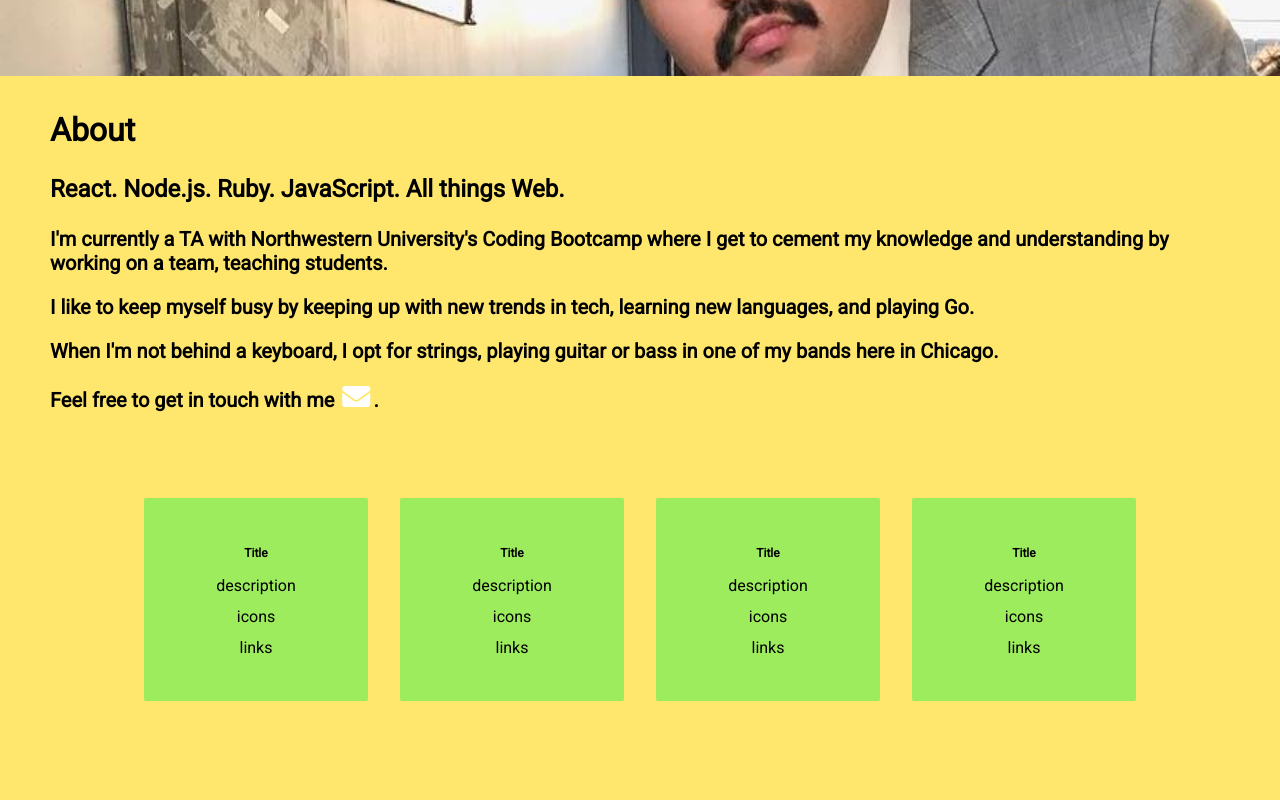
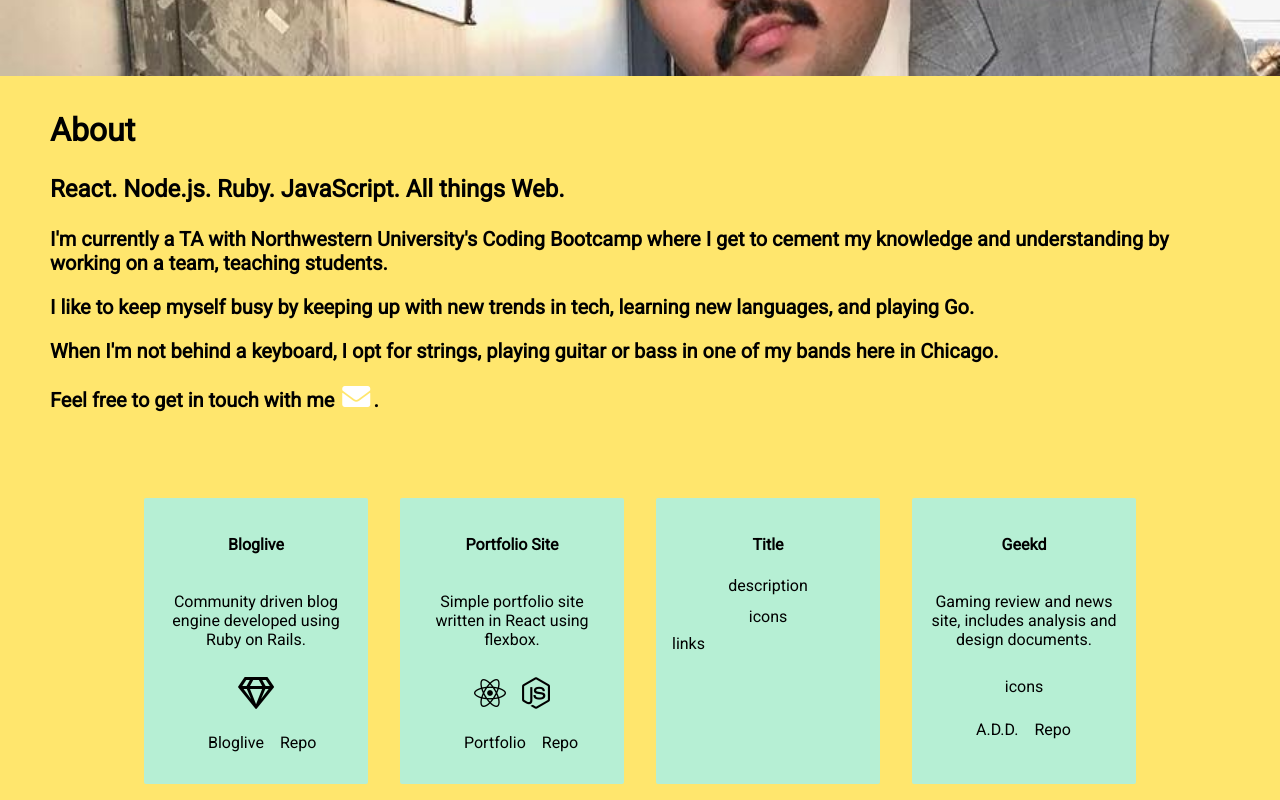
Before and after one commit to sunnlamp/landing-page, a React (Create React App) app: page / in a window 1280 px wide. Shown: the part 532-1332 px from the top of the page. Before the commit the page ends 1249 px from the top, so only its background shows below. Built offline with nearby package versions, Linux system fonts and the light colour scheme.

Commit message:
added more content to Portfolio.js, added CSS for component

```diff
--- a/src/Portfolio.js
+++ b/src/Portfolio.js
@@ -3,10 +3,44 @@ import React from 'react'
 const Portfolio = () => (
   <div className="portfolio">
     <div className="portfolio-card">
-      <h4>Title</h4>
-      <div className="card-description">description</div>
-      <div className="card-icons">icons</div>
-      <div className="card-links">links</div>
+      <h4>Bloglive</h4>
+      <div className="card-description">
+        <p>
+          Community driven blog engine
+          developed using Ruby on Rails.
+        </p>
+      </div>
+      <div className="card-icons">
+        <i className="far fa-gem">
+        </i>
+      </div>
+      <div className="card-links">
+        <ul>
+          <li><a target="_blank" href="https://powerful-basin-94829.herokuapp.com/">Bloglive</a></li>
+          <li><a target="_blank" href="https://github.com/sunnlamp/bloglive">Repo</a></li>
+        </ul>
+      </div>
+    </div>
+    <div className="portfolio-card">
+      <h4>Portfolio Site</h4>
+      <div className="card-description">
+        <p>
+          Simple portfolio site written
+          in React using flexbox.
+        </p>
+      </div>
+      <div className="card-icons">
+        <i className="fab fa-react">
+        </i>
+        <i className="fab fa-node-js">
+        </i>
+      </div>
+      <div className="card-links">
+        <ul>
+          <li><a href="#">Portfolio</a></li>
+          <li><a target="_blank" href="https://github.com/sunnlamp/landing-page">Repo</a></li>
+        </ul>
+      </div>
     </div>
     <div className="portfolio-card">
       <h4>Title</h4>
@@ -15,16 +49,20 @@ const Portfolio = () => (
       <div className="card-links">links</div>
     </div>
     <div className="portfolio-card">
-      <h4>Title</h4>
-      <div className="card-description">description</div>
+      <h4>Geekd</h4>
+      <div className="card-description">
+        <p>
+          Gaming review and news site, includes
+          analysis and design documents.
+        </p>
+      </div>
       <div className="card-icons">icons</div>
-      <div className="card-links">links</div>
-    </div>
-    <div className="portfolio-card">
-      <h4>Title</h4>
-      <div className="card-description">description</div>
-      <div className="card-icons">icons</div>
-      <div className="card-links">links</div>
+      <div className="card-links">
+        <ul>
+          <li><a target="_blank" href="https://github.com/sunnlamp/Geekd/blob/master/public_html/ADD.pdf">A.D.D.</a></li>
+          <li><a target="_blank" href="https://github.com/sunnlamp/Geekd">Repo</a></li>
+        </ul>
+      </div>
     </div>
   </div>
 )
--- a/src/index.css
+++ b/src/index.css
@@ -170,9 +170,9 @@ header .navbar li a {
   display: flex;
   flex-direction: column;
   width: 12rem;
-  background-color: #9cec5e;
+  background-color: #b6efd4;
   border-radius: 2px;
-  padding: 2rem 1rem;
+  padding: 1rem 1rem;
   margin: 1rem;
 }
 
@@ -180,8 +180,7 @@ header .navbar li a {
   display: flex;
   flex-direction: column;
   text-align: center;
-  padding: 0 .5rem;
-  font-size: .75rem;
+  font-size: 1rem;
   text-align: center;
 }
 
@@ -196,12 +195,26 @@ header .navbar li a {
   display: flex;
   flex-direction: column;
   text-align: center;
-  padding-bottom: .75rem;
+  padding-bottom: .5rem;
+  display: inline-block;
+}
+
+.card-icons i {
+  font-size: 2rem;
+  padding-left: .5rem;
+  padding-right: .5rem;
 }
 
 .card-links {
   display: flex;
   flex-direction: column;
-  text-align: center;
-  padding-bottom: .75rem;
+  justify-content: center;
 }
+
+.card-links ul li {
+  display: flex;
+  flex-direction: column;
+  padding-left: .5rem;
+  padding-right: .5rem;
+  display: inline-block;
+}
```
Also changed, not shown: src/images/rails.png (added).
